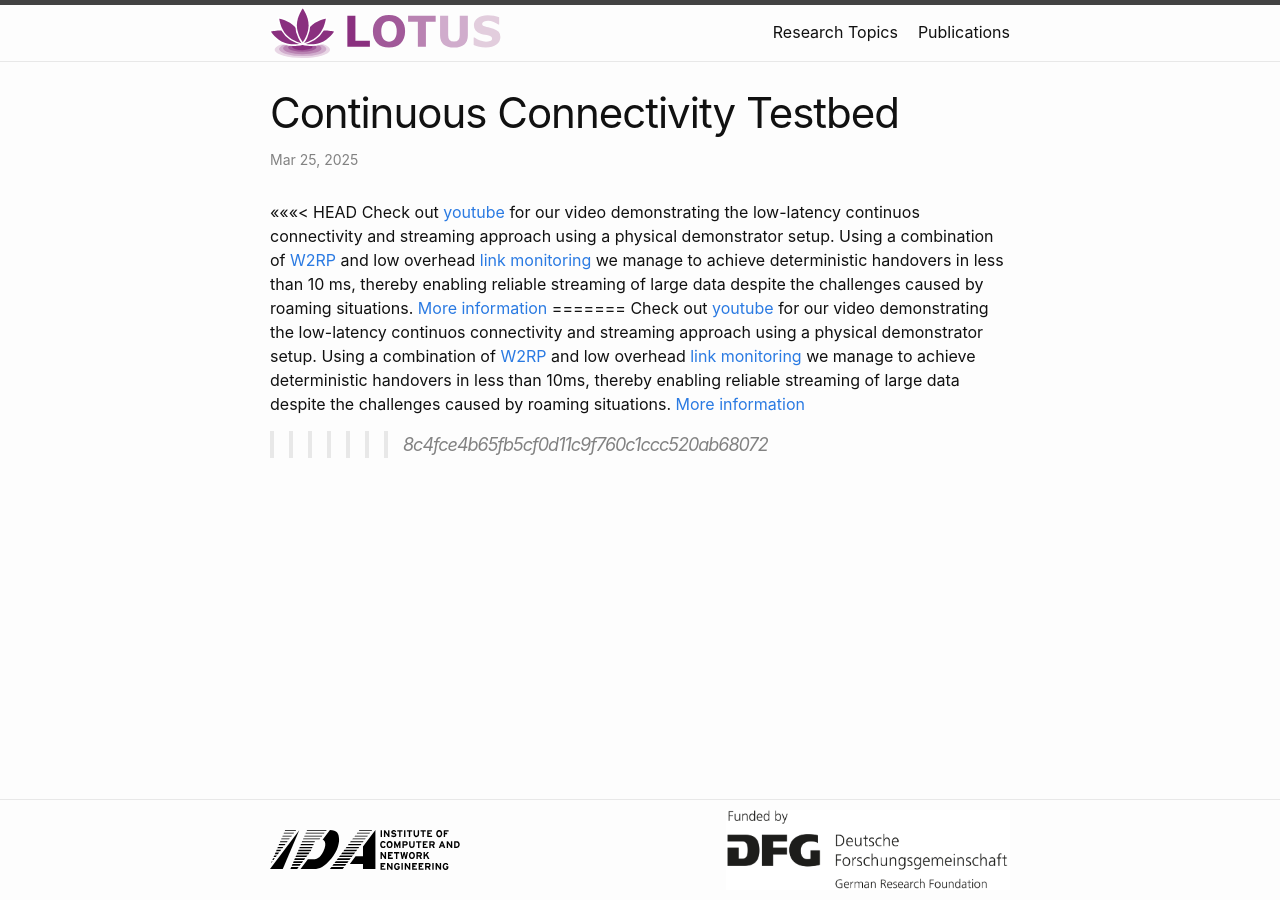
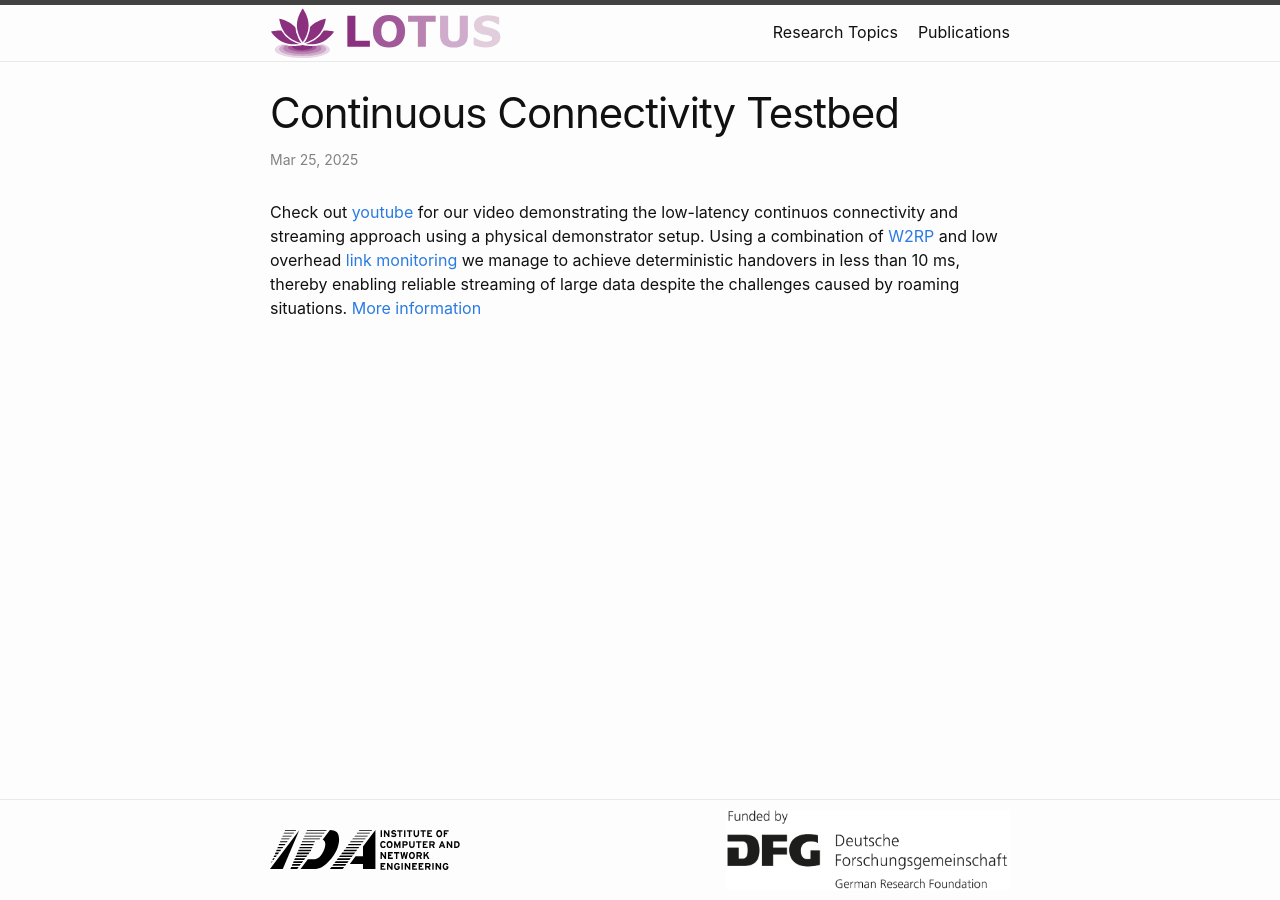
Before and after one commit to IDA-TUBS/lotus, a Jekyll site: the page built from docs/collections/_posts/2025-03-25-truck_video.markdown, in a window 1280 px wide. Built offline with Jekyll 4.4.1, drawn with Linux system fonts in a browser that asks for light colours.

Commit message:
minor changes

```diff
--- a/docs/collections/_posts/2025-03-25-truck_video.markdown
+++ b/docs/collections/_posts/2025-03-25-truck_video.markdown
@@ -6,8 +6,4 @@ categories: jekyll update
 published: true
 ---
 
-<<<<<<< HEAD
 Check out [youtube](https://www.youtube.com/watch?v=EUOEarpHoD8) for our video demonstrating the low-latency continuos connectivity and streaming approach using a physical demonstrator setup. Using a combination of [W2RP](https://github.com/IDA-TUBS/lwW2RP) and low overhead [link monitoring](https://github.com/IDA-TUBS/CC_LinkMonitor) we manage to achieve deterministic handovers in less than 10 ms, thereby enabling reliable streaming of large data despite the challenges caused by roaming situations. [More information](https://ida-tubs.github.io/lotus/handover/02_cc_testbed/)
-=======
-Check out [youtube](https://www.youtube.com/watch?v=EUOEarpHoD8) for our video demonstrating the low-latency continuos connectivity and streaming approach using a physical demonstrator setup. Using a combination of [W2RP](https://github.com/IDA-TUBS/lwW2RP) and low overhead [link monitoring](https://github.com/IDA-TUBS/CC_LinkMonitor) we manage to achieve deterministic handovers in less than 10ms, thereby enabling reliable streaming of large data despite the challenges caused by roaming situations. [More information](https://ida-tubs.github.io/lotus/handover/02_cc_testbed/)
->>>>>>> 8c4fce4b65fb5cf0d11c9f760c1ccc520ab68072
```
Also changed, not shown: docs/collections/_handover/02_cc_testbed.md (+1 -1 lines).
